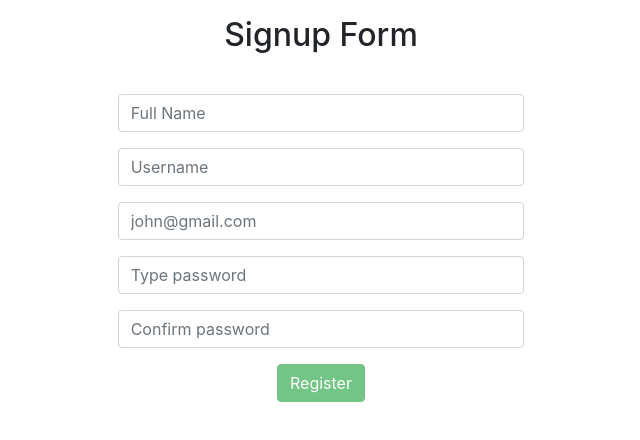
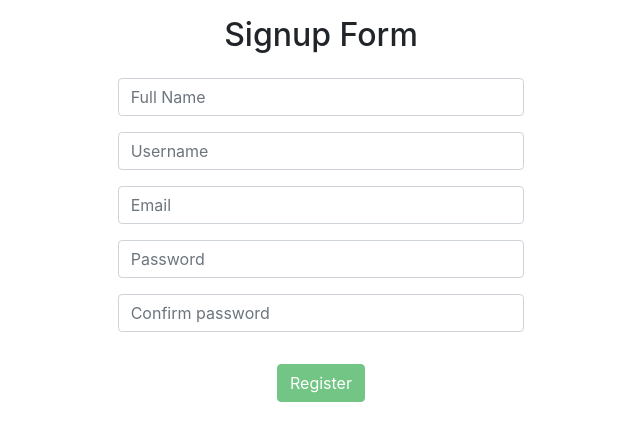
Before and after one commit to mhjony/matcha, a React (Create React App) app in the folder frontend/: page / in a window 1280 px wide. Shown: the top 440 px of the page, without its empty margins (319-959 px from the left). Built offline with nearby package versions, Linux system fonts and the light colour scheme.

Commit message:
working with react hook useRef

```diff
--- a/frontend/src/components/Signup.js
+++ b/frontend/src/components/Signup.js
@@ -1,4 +1,4 @@
-import React, { Fragment, useState, useEffect, useRef } from "react";
+import React, { Fragment, useState, useRef, useEffect } from "react";
 
 const Signup = () => {
 	const [name, setName] = useState("");
@@ -6,73 +6,102 @@ const Signup = () => {
 	const [email, setEmail] = useState("");
 	const [password, setPassword] = useState("");
 	const [cpassword, setCpassword] = useState("");
-  //const [errors, setErrors] = useState("");
 	const verified = 0;
-  const token = "thisistoken93i493hele"
+	const token = "newtoken08989today"
 	const recieveEmail = 0
 
-  //new lines
 	const firstRender = useRef(true);
-  const [disable, setDisabled] = useState(true)
-  const [error, setError] = useState(null)
+	const [disable, setDisable] = useState(true);
+	const [error, setError] = useState("");
 
 	useEffect(() => {
 		if (firstRender.current){
-		  firstRender.current = false
+			firstRender.current = false;
 			return
 		}
-	  setDisabled(formValidation())
+		setDisable(inputValidation());
 	}, [name]) // eslint-disable-line react-hooks/exhaustive-deps
 
-  const formValidation = () => {
-	if (name === "") {
-		setError('Name cant be blank!')
+	const inputValidation = () => {
+		if (name === ""){
+			setError("Name field cant be empty")
 			return true
-	} else {
-		setError(null)
-		return false
+		}else {
+			setError(null);
+			return false;
 		}
 	}
 
-  const onSubmitForm = async e => {
+	const submitForm = async e => {
 		e.preventDefault();
 		try {
-      const response = await fetch("http://localhost:5000/users", {
+			const response = await fetch("http://localhost:5000/signup", {
 				method: "POST",
-        headers: { "Content-Type": "application/json" },
-		body: JSON.stringify({name, username, email, verified, token, password, recieveEmail})
-      });
+				headers: {"content-type": "application/json"},
+				body: JSON.stringify({name, username, email, password, verified, token, recieveEmail})
+			})
 			console.log(response);
 			window.location = "/";
-    } catch (err) {
+		}catch(err){
 			console.error(err.message);
 		}
-  };
-
+	}
 	return (
 		<Fragment>
 			<h2 className="text-center mt-3">Signup Form</h2>
 			<div className="row justify-content-center align-items-center">
-            <form className="text-center mt-3 col-md-6 col-sm-6 col-lg-4 col-xs-8" onSubmit={onSubmitForm}>
+				<form className="text-center mt-3 col-md-6 col-sm-6 col-lg-4 col-xs-8" onSubmit={submitForm}>
 					<div className="form-group">
-				<input className="form-control mt-3"
+						<input className="form-control"
 							type="text"
 							name="name"
-					value = {name}
+							value={name}
 							onChange={e => setName(e.target.value)}
 							placeholder="Full Name"
 						/>
-				{ error && <p>{error}</p> }
+						{error}
 					</div>
-                <input className="form-control mt-3" type="text" name="username" value = { username } onChange={e => setUsername(e.target.value)} placeholder="Username" required />
-                <input className="form-control mt-3" type="text" name="email" value = { email } onChange={e => setEmail(e.target.value)} placeholder="john@gmail.com" required/>
-                <input className="form-control mt-3" type="password" name="passwd" value = { password } onChange={e => setPassword(e.target.value)} placeholder="Type password" required />
-                <input className="form-control mt-3" type="password" name="cpasswd" value = { cpassword } onChange={e => setCpassword(e.target.value)} placeholder="Confirm password" required />
-                <button className="btn btn-success mt-3" type="submit" disabled={disable}>Register</button>
+					<div className="form-group mt-3">
+						<input className="form-control"
+							type="text"
+							name="username"
+							value={username}
+							onChange={e => setUsername(e.target.value)}
+							placeholder="Username"
+						/>
+					</div>
+					<div className="form-group mt-3">
+						<input className="form-control"
+							type="text"
+							name="email"
+							value={email}
+							onChange={e => setEmail(e.target.value)}
+							placeholder="Email"
+						/>
+					</div>
+					<div className="form-group mt-3">
+						<input className="form-control"
+							type="password"
+							name="password"
+							value={password}
+							onChange={e => setPassword(e.target.value)}
+							placeholder="Password"
+						/>
+					</div>
+					<div className="form-group mt-3">
+						<input className="form-control"
+							type="password"
+							name="cpassword"
+							value={cpassword}
+							onChange={e => setCpassword(e.target.value)}
+							placeholder="Confirm password"
+						/>
+					</div>
+					<button className="btn btn-success mt-3" disabled={disable} type="submit">Register</button>
 				</form>
 			</div>
 		</Fragment>
-  );
-};
+	)
+}
 
 export default Signup;
```
Also changed, not shown: 2 other files (tests, documents, lock files or other folders). Lines whose indentation alone changed are shown as unchanged.
